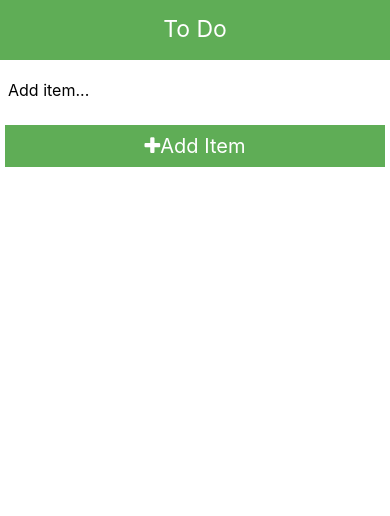
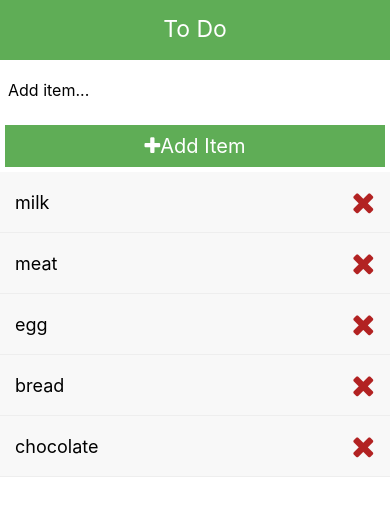
Before and after one commit to UtkuKaanArasan/React-Native-Todo-App, a React Native app: screen / in a window 390 px wide. Shown: the top 516 px of the page. Built offline with nearby package versions, Linux system fonts and the light colour scheme.

Commit message:
I cant find a way to store the data aaaaaaaaaaaaaaaaaaaaaaaaaaaaaaaaaaaa

```diff
--- a/App.js
+++ b/App.js
@@ -10,12 +10,13 @@ import AsyncStorage from "@react-native-async-storage/async-storage";
 
 const App = () => {
 
-  const [items, setItems] = useState(
+  const [items, setItems] = useState([
     { id: Math.floor(Math.random() * 255), text: 'milk' },
     { id: Math.floor(Math.random() * 255), text: 'meat' },
     { id: Math.floor(Math.random() * 255), text: 'egg' },
     { id: Math.floor(Math.random() * 255), text: 'bread' },
     { id: Math.floor(Math.random() * 255), text: 'chocolate' },
+  ]
   )
 
   const deleteItem = (id) => {
```
